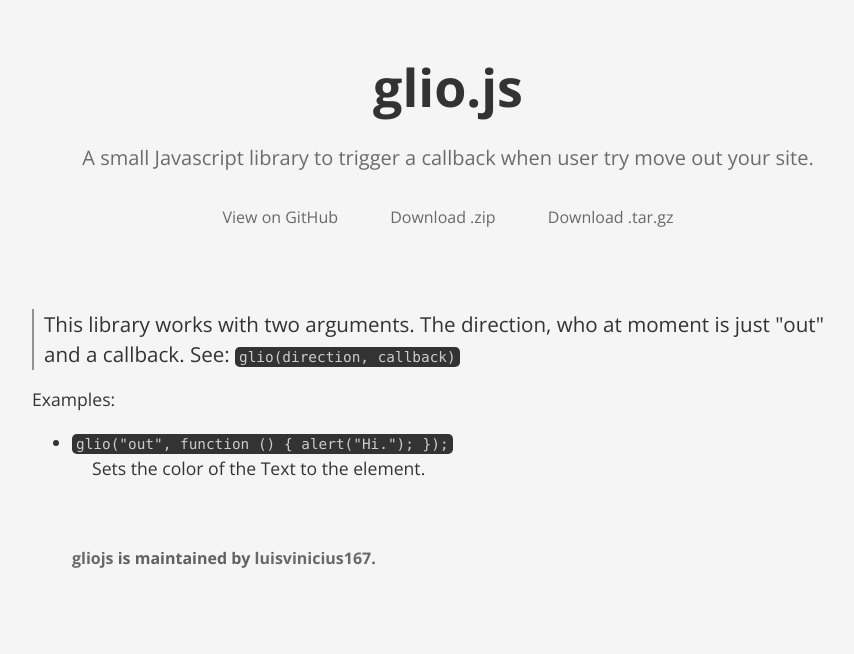
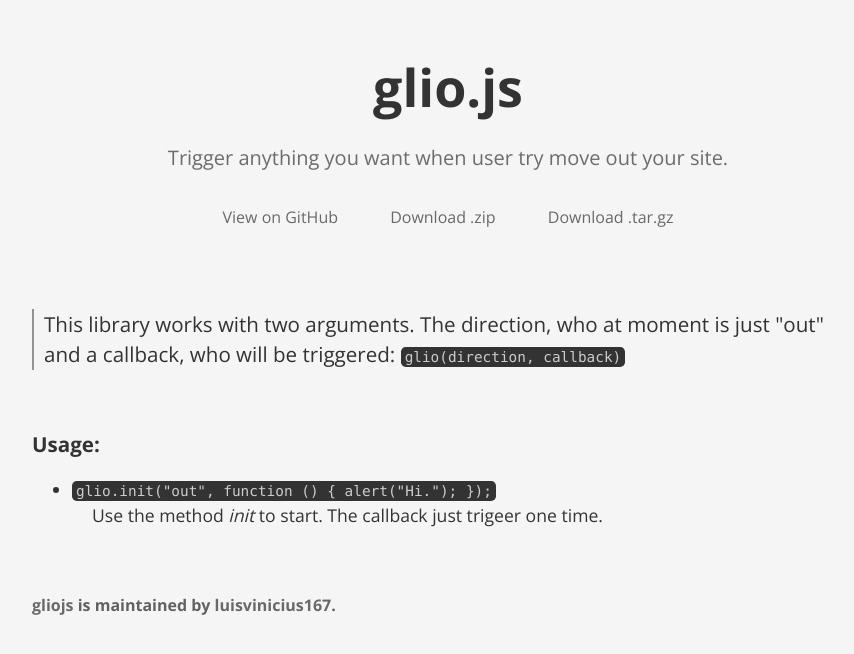
Before and after one commit to luisvinicius167/gliojs, a plain HTML site: page index.html in a window 1280 px wide. Shown: the whole page, without its empty margins (192-1046 px from the left). Drawn offline with nearby package versions, Linux system fonts and the light colour scheme.

Commit message:
Site gliojs ok

```diff
--- a/index.html
+++ b/index.html
@@ -2,7 +2,7 @@
 <html lang="en-us">
   <head>
     <meta charset="UTF-8">
-    <title> glio.js | Javascript library to trigger a callback when user try move out your site </title>
+    <title> glio.js | trigger anything you want when user try move out your site.  </title>
     <meta name="viewport" content="width=device-width, initial-scale=1">
     <link rel="stylesheet" type="text/css" href="stylesheets/normalize.css" media="screen">
     <link href='http://fonts.googleapis.com/css?family=Open+Sans:400,700' rel='stylesheet' type='text/css'>
@@ -10,34 +10,42 @@
     <link rel="stylesheet" type="text/css" href="stylesheets/github-light.css" media="screen">
     <!-- Facebook Meta -->
     <meta property="og:locale" content="en">
-    <meta property="og:url" content="http://luisvinicius167.github.io/_simplejs">
-    <meta property="og:title" content="_simple.js | a small library for beginners">
-    <meta property="og:site_name" content="_simple.js">
-    <meta property="og:description" content="A small library for beginners">
+    <meta property="og:url" content="http://luisvinicius167.github.io/gliojs">
+    <meta property="og:title" content="Trigger anything you want when user try move out your site.">
+    <meta property="og:site_name" content="gliojs">
+    <meta property="og:description" content="trigger anything you want when user try move out your site.">
     <meta property="og:type" content="website">
   </head>
   <body>
     <section class="page-header">
       <h1 class="project-name"> glio.js</h1>
-      <h2 class="project-tagline">A small Javascript library to trigger a callback when user try move out your site. </h2>
+      <h2 class="project-tagline">Trigger anything you want when user try move out your site.</h2>
       <a href="https://github.com/luisvinicius167/_simplejs" class="btn">View on GitHub</a>
       <a href="https://github.com/luisvinicius167/_simplejs/zipball/master" class="btn">Download .zip</a>
       <a href="https://github.com/luisvinicius167/_simplejs/tarball/master" class="btn">Download .tar.gz</a>
     </section>
 
     <section class="main-content">
-      <h3 class="border-left">This library works with two arguments. The direction, who at moment is just "out" and a callback. See: <code class="code">glio(direction, callback)</code></h3>
-      <h4>Examples:</h4>
+      <h3 class="border-left">This library works with two arguments. The direction, who at moment is just "out" and a callback, who will be triggered: <code class="code">glio(direction, callback)</code></h3>
+      <br>
+      <h3><strong>Usage:</strong></h3>
       <ul>
         <li>
-          <code class="code" >glio("out", function () { alert("Hi."); });</code>
-          <div class="text-code">Sets the color of the Text to the element.</div>
+          <code class="code" >glio.init("out", function () { alert("Hi."); });</code>
+          <div class="text-code">Use the method <em>init</em> to start. The callback just trigeer one time.</div>
         </li>
+      </ul>
 
     <footer class="site-footer">
         <span class="site-footer-owner"><a href="https://github.com/luisvinicius167/_simplejs"> gliojs</a> is maintained by <a href="https://github.com/luisvinicius167">luisvinicius167</a>.</span>
       </footer>
 
     </section>
+    <script src="js/glio.min.js"></script>
+    <script>
+    glio.init("out", function () {
+      alert('Hi. Star the project, if you liked');
+    });
+    </script>
   </body>
 </html>
--- a/js/glio.min.js
+++ b/js/glio.min.js
@@ -1 +1 @@
-!function(t,e,n){var r={init:function(t,n){e.body.addEventListener("mousemove",function(e){var a=e.x,o=e.y;"out"===t&&(r.getPlataform("Linux")?a<=r.getScreenFragment()&&o<=r.getHeight()&&n():a>r.getOutValue()&&o<=r.getHeight()&&n())})},getOutValue:function(e,n){var r=parseInt(t.screenX)/5,a=5*r-r;return a},getScreenFragment:function(){var e=parseInt(t.screenX)/5;return e},getHeight:function(){var t=50;return t},getPlataform:function(t){var e=n.platform;return-1!=e.search(t)?!0:void 0}};t.glio||(t.glio=r)}(window,document,navigator);
+!function(t,e,n){var a={status:"inactive",$public:{init:function(t,n){e.body.addEventListener("mousemove",function(e){var r=e.x,i=e.y;"out"===t&&"inactive"===a.status&&(a.getPlataform("Linux")?r<=a.getScreenFragment()&&i<=a.getHeight()&&(a.status="active",n()):r>a.getOutValue()&&i<=a.getHeight()&&(a.status="active",n()))})}},getOutValue:function(e,n){var a=parseInt(t.screenX)/5,r=5*a-a;return r},getScreenFragment:function(){var e=parseInt(t.screenX)/5;return e},getHeight:function(){var t=50;return t},getPlataform:function(t){var e=n.platform;return-1!=e.search(t)?!0:void 0}};t.glio||(t.glio=a.$public)}(window,document,navigator);
```
